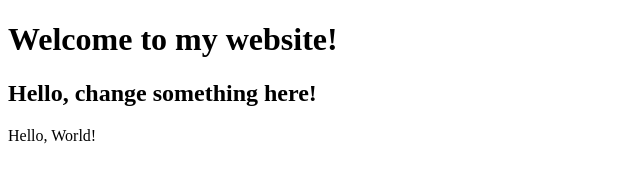
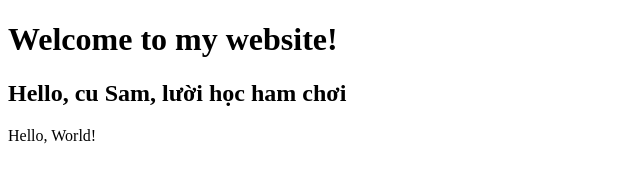
Before and after one commit to Thuy-Nguyen2110/leungky.github.io, a plain HTML site: page index.html in a window 1280 px wide. Shown: the whole page, without its empty margins (0-640 px from the left). Drawn offline with Linux system fonts and the light colour scheme.

Commit message:
Update content

```diff
--- a/index.html
+++ b/index.html
@@ -9,7 +9,7 @@
     </head>
     <body>
         <h1>Welcome to my website!</h1>
-        <h2>Hello, change something here!</h2>
+        <h2>Hello, cu Sam, lười học ham chơi</h2>
         Hello, World!
     </body>
 </html>
```
